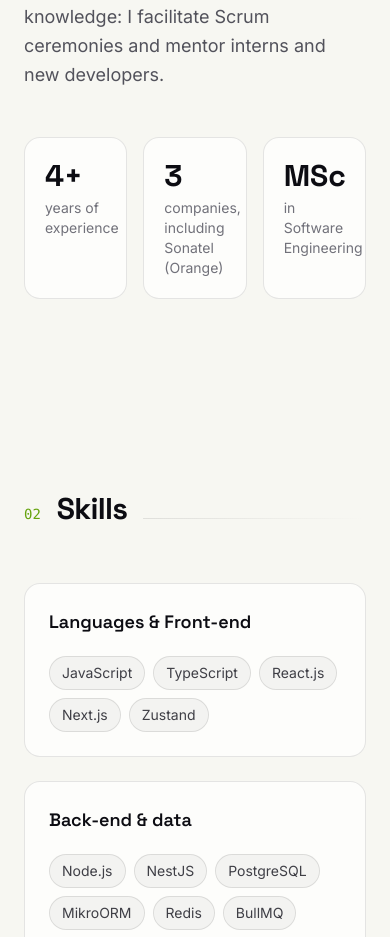
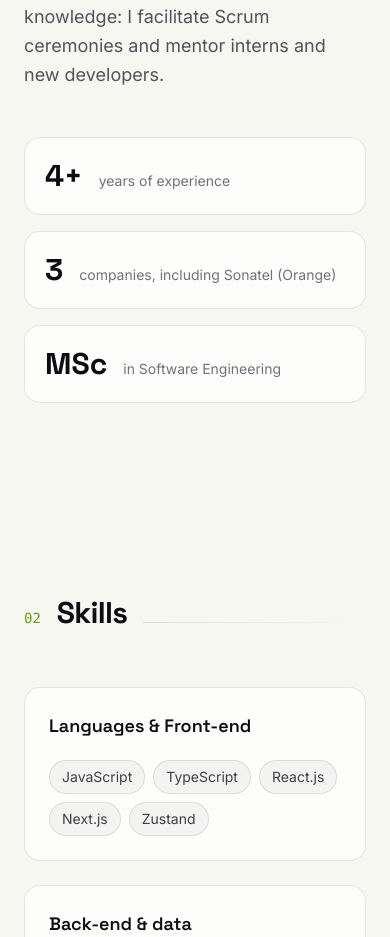
Before and after one commit to alseny-diallo/alseny-diallo.github.io, a React (Vite) app: page / in a window 390 px wide. Shown: the part 1480-2417 px from the top of the page. Built offline with nearby package versions, Linux system fonts and the light colour scheme.

Commit message:
Stack the About stats on phones so the values no longer overflow their cards

```diff
--- a/src/components/About.jsx
+++ b/src/components/About.jsx
@@ -15,11 +15,13 @@ export default function About({ id, index }) {
             <p key={i}>{p}</p>
           ))}
         </Reveal>
-        <div className="grid grid-cols-3 gap-4 lg:col-span-2 lg:grid-cols-1">
+        {/* Phones and large screens: one card per row, value beside label.
+            Tablets: three cards side by side, value above label. */}
+        <div className="grid gap-4 sm:grid-cols-3 lg:col-span-2 lg:grid-cols-1">
           {profile.stats.map((s, i) => (
             <Reveal key={s.id} delay={i * 100}
-              className="rounded-2xl border border-line bg-card p-5 lg:flex lg:items-baseline lg:gap-4">
-              <div className="font-display text-3xl font-bold text-fg sm:text-4xl">
+              className="flex items-baseline gap-4 rounded-2xl border border-line bg-card p-5 sm:block lg:flex">
+              <div className="shrink-0 font-display text-3xl font-bold text-fg sm:text-4xl">
                 {s.value ?? t(`about.stats.${s.id}.value`)}
               </div>
               <div className="mt-1 text-sm text-subtle">{t(`about.stats.${s.id}.label`)}</div>
```
